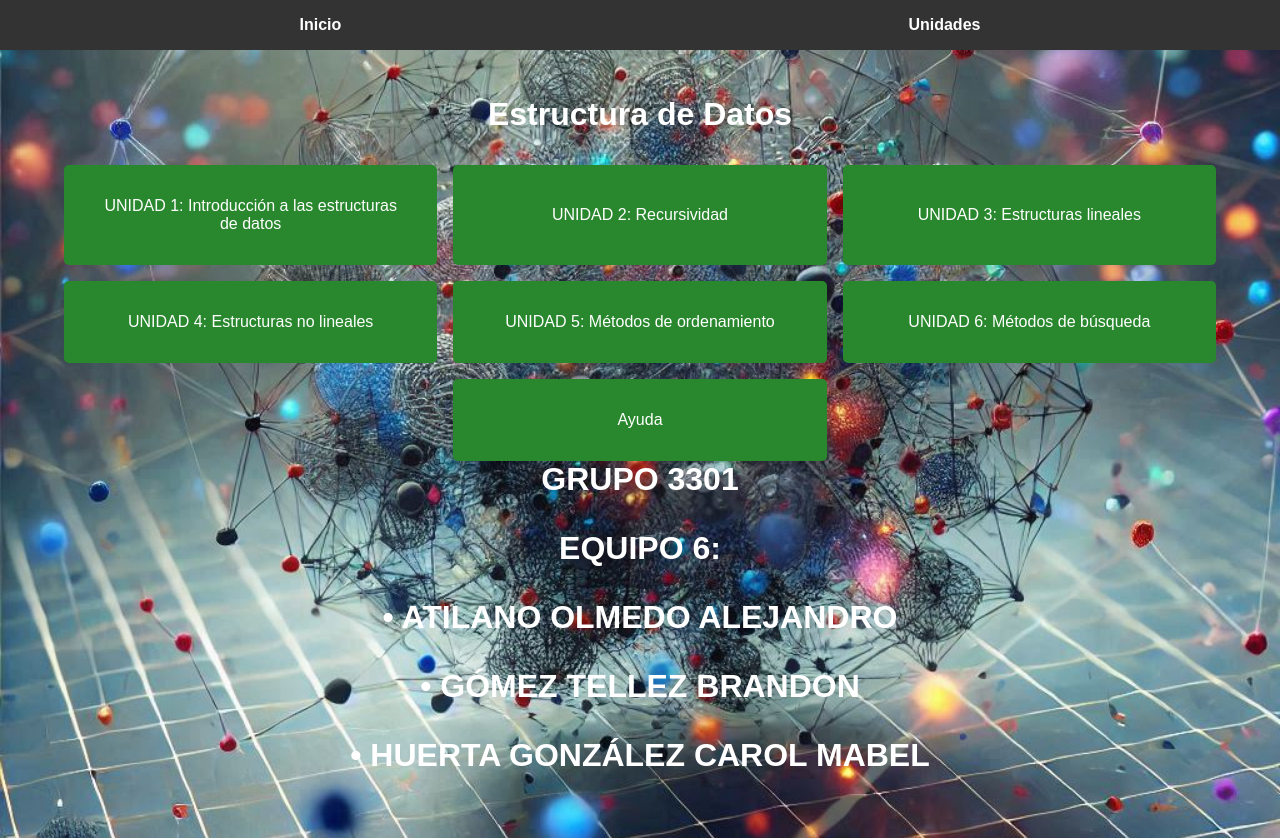
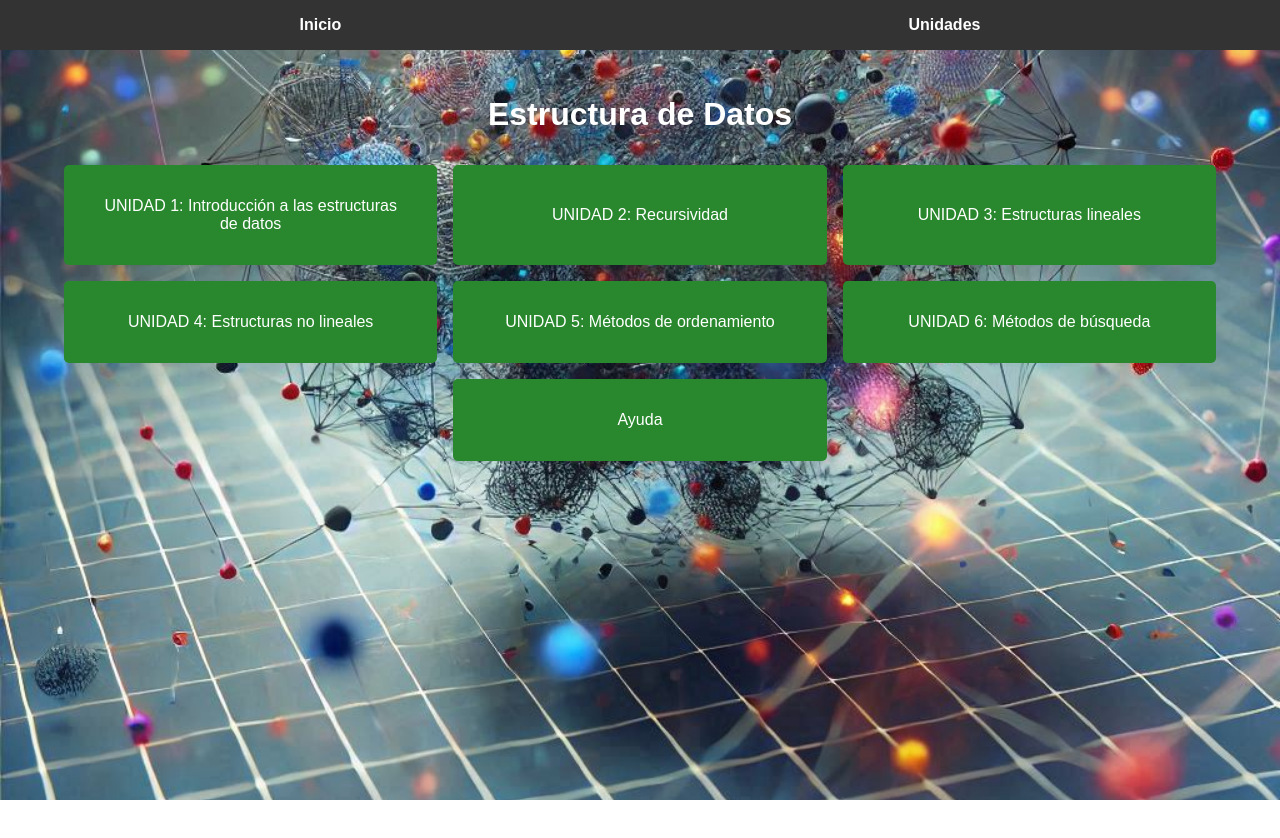
Before and after one commit to code-go-star/progra, a plain HTML site: page index.html in a window 1280 px wide. After the commit the page ends 800 px from the top, so only its background shows below. Drawn offline with Linux system fonts and the light colour scheme.

Commit message:
Update index.html

```diff
--- a/index.html
+++ b/index.html
@@ -35,11 +35,7 @@
             <a href="unidad6.html" class="button">UNIDAD 6: Métodos de búsqueda</a>
             <a href="ayuda.html" class="button">Ayuda</a>
         </div>
-        <h1>GRUPO 3301</h1>
-        <h1>EQUIPO 6:</h1>
-        <h1>• ATILANO OLMEDO ALEJANDRO</h1>
-        <h1>• GÓMEZ TELLEZ BRANDON</h1>
-        <h1>• HUERTA GONZÁLEZ CAROL MABEL</h1>
+
     </main>
 </body>
 </html>
```
